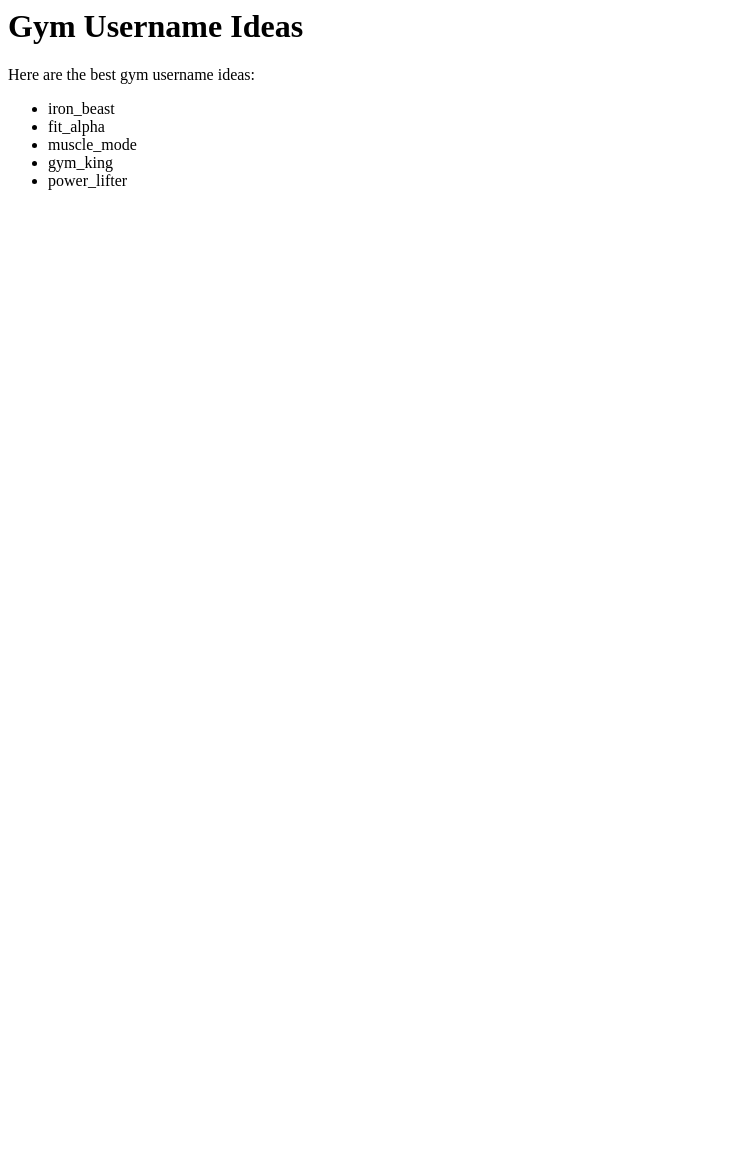
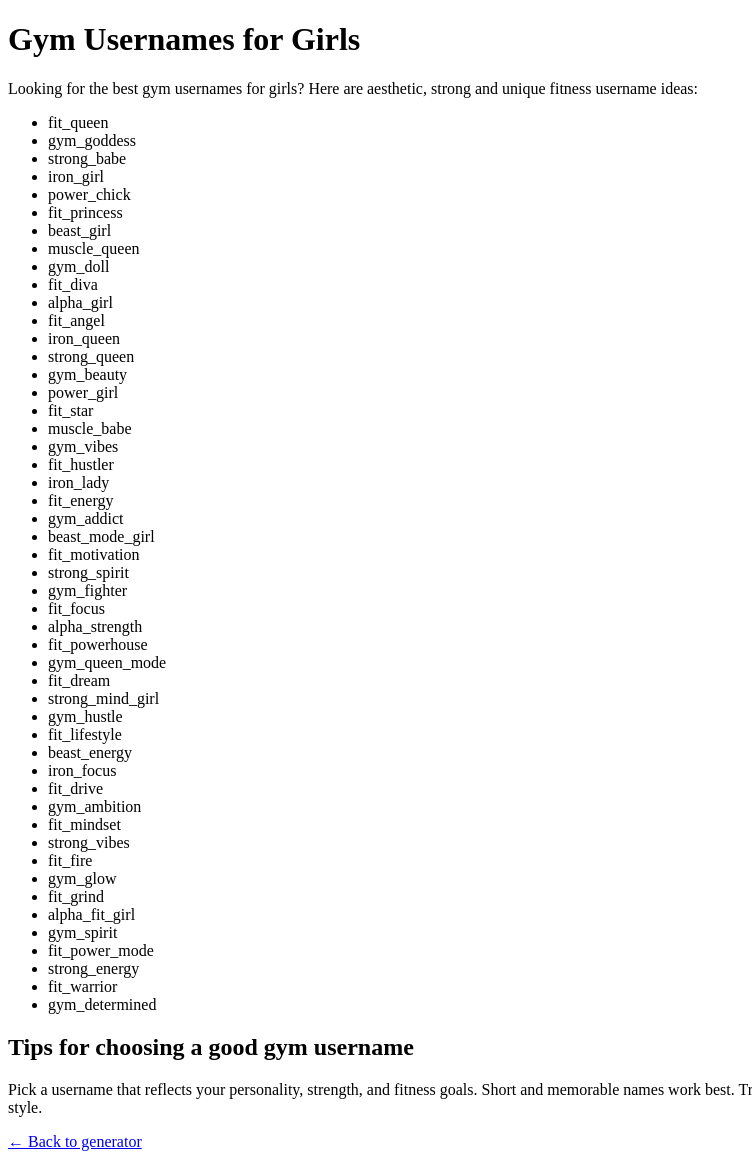
Before and after one commit to NRIA-tech/gym-username-generator, a plain HTML site: page gym-usernames.html in a window 1280 px wide. Shown: the whole page, without its empty margins (0-752 px from the left). Before the commit the page ends 800 px from the top, so only its background shows below. Drawn offline with Linux system fonts and the light colour scheme.

Commit message:
Update gym-usernames.html

```diff
--- a/gym-usernames.html
+++ b/gym-usernames.html
@@ -1,11 +1,74 @@
-<h1>Gym Username Ideas</h1>
+<!DOCTYPE html>
+<html>
+<head>
+<title>Gym Usernames for Girls</title>
+<meta name="description" content="Best gym usernames for girls. Find aesthetic, cool and unique fitness usernames instantly.">
+</head>
 
-<p>Here are the best gym username ideas:</p>
+<body>
+
+<h1>Gym Usernames for Girls</h1>
+
+<p>Looking for the best gym usernames for girls? Here are aesthetic, strong and unique fitness username ideas:</p>
 
 <ul>
-<li>iron_beast</li>
-<li>fit_alpha</li>
-<li>muscle_mode</li>
-<li>gym_king</li>
-<li>power_lifter</li>
+<li>fit_queen</li>
+<li>gym_goddess</li>
+<li>strong_babe</li>
+<li>iron_girl</li>
+<li>power_chick</li>
+<li>fit_princess</li>
+<li>beast_girl</li>
+<li>muscle_queen</li>
+<li>gym_doll</li>
+<li>fit_diva</li>
+<li>alpha_girl</li>
+<li>fit_angel</li>
+<li>iron_queen</li>
+<li>strong_queen</li>
+<li>gym_beauty</li>
+<li>power_girl</li>
+<li>fit_star</li>
+<li>muscle_babe</li>
+<li>gym_vibes</li>
+<li>fit_hustler</li>
+<li>iron_lady</li>
+<li>fit_energy</li>
+<li>gym_addict</li>
+<li>beast_mode_girl</li>
+<li>fit_motivation</li>
+<li>strong_spirit</li>
+<li>gym_fighter</li>
+<li>fit_focus</li>
+<li>alpha_strength</li>
+<li>fit_powerhouse</li>
+<li>gym_queen_mode</li>
+<li>fit_dream</li>
+<li>strong_mind_girl</li>
+<li>gym_hustle</li>
+<li>fit_lifestyle</li>
+<li>beast_energy</li>
+<li>iron_focus</li>
+<li>fit_drive</li>
+<li>gym_ambition</li>
+<li>fit_mindset</li>
+<li>strong_vibes</li>
+<li>fit_fire</li>
+<li>gym_glow</li>
+<li>fit_grind</li>
+<li>alpha_fit_girl</li>
+<li>gym_spirit</li>
+<li>fit_power_mode</li>
+<li>strong_energy</li>
+<li>fit_warrior</li>
+<li>gym_determined</li>
 </ul>
+
+<h2>Tips for choosing a good gym username</h2>
+
+<p>Pick a username that reflects your personality, strength, and fitness goals. Short and memorable names work best. Try combining words like "fit", "iron", "strong", or "power" with your personal style.</p>
+
+<p><a href="index.html">← Back to generator</a></p>
+
+</body>
+</html>
```
